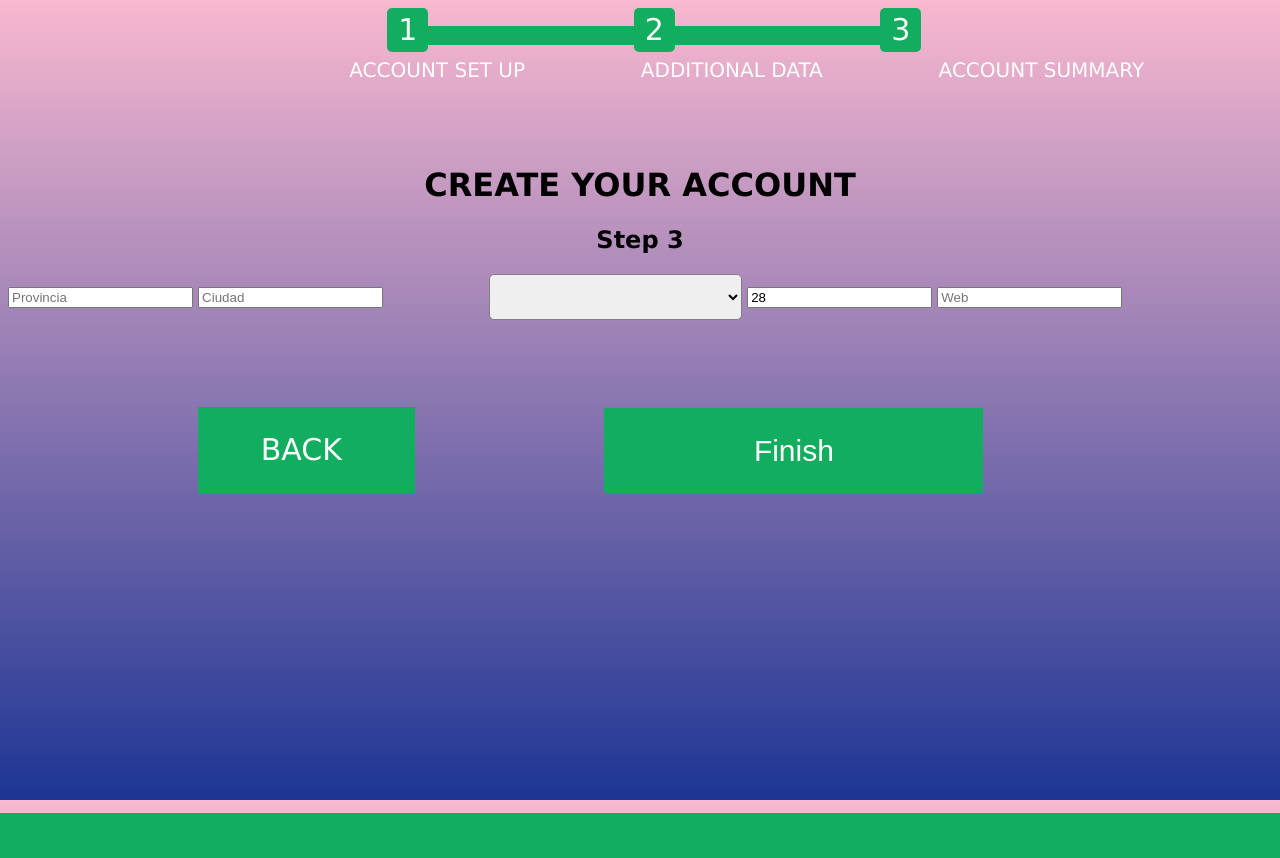
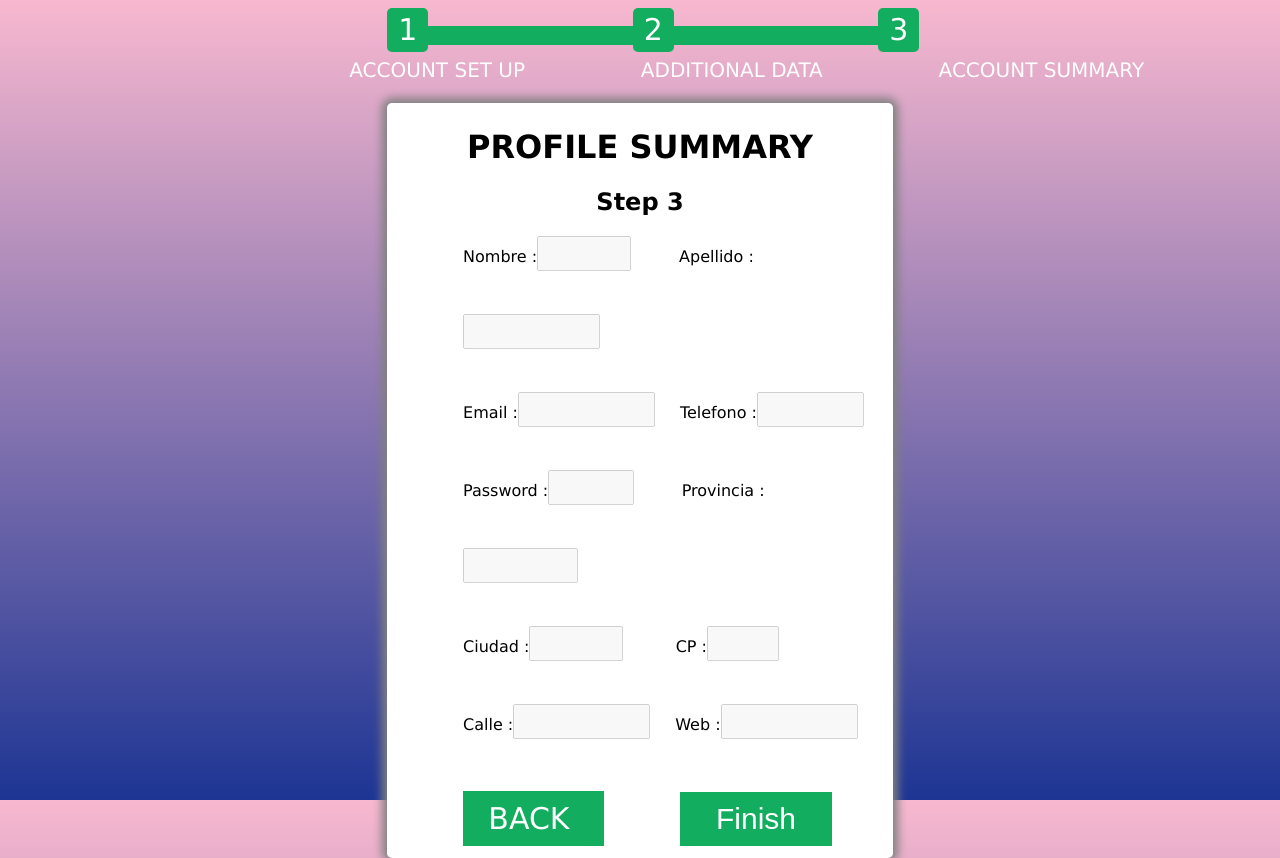
Before and after one commit to PabloBeJ/PracticaFormulario, a PHP site: page /page3.php in a window 1280 px wide. Before the commit the page ends 813 px from the top, so only its background shows below. Run offline with PHP 8.4, Linux system fonts and the light colour scheme.

Commit message:
Modifico visualemnte "page3" y retoco un pco las demás

```diff
--- a/css/style.css
+++ b/css/style.css
@@ -1,19 +1,25 @@
 /* HEAD*/
-body{
-    background-image: linear-gradient(#dea367, #d09ea6);
-    height: 100%;
-    font-family: "Verdana";
-}
 
 html{
     height: 100%;
 }
-body{
+.pagina1{
     background-image: linear-gradient(#dea367, #d09ea6);
     font-family: "Verdana";
 }
+.pagina2{
+    background-image: linear-gradient(#95e4d1, #83cc97);
+    /* HEAD*/
+    height: 100%;
+    font-family: "Verdana";
+}
+.pagina3{
+    background-image: linear-gradient(#f8b8cf, #1d3593);
+    /* origin/main*/
+    font-family: "Verdana";
+}
 
-.Formulario , .Formulario2{
+.Formulario , .Formulario2, .Formulario3{
 /* origin/main*/
     background-color: white;
     margin-left: 30%;
@@ -22,7 +28,7 @@ body{
     box-shadow: 0px 0px 10px 5px grey;
     padding-bottom: 1%;
 }
-/* HEA*/
+
 
 h1,h2{
     text-align: center;
@@ -30,6 +36,8 @@ h1,h2{
 h1{
     padding-top: 5%;
 }
+
+/*Inputs*/
 .Inputs input , .Inputs2 input, select  {
     margin-left: 15%;
     width: 62%;
@@ -50,6 +58,16 @@ h1{
     margin-left: 8%;
     font-size: 15px;
 }
+.Inputs3{
+    padding-left: 15%;
+}
+.Inputs3 > input{
+    margin-bottom: 10%;
+    width: 30%;
+    font-size: 25px;
+    margin-right: 20px;
+}
+/*Botones*/
 .Next , .Back{
     width: 30%;
     font-size: 30px;
@@ -76,7 +94,7 @@ h1{
     width: 100px;
     height: 10px;
     padding: 0.01% 11.6%;
-    margin-left: -5px;
+    margin-left: -6px;
     background-color: white;
 }
 .Titulos{
@@ -93,15 +111,3 @@ img{
     width: 35%;
     margin-left: 2%;
 }
-.pagina2{
-    background-image: linear-gradient(#95e4d1, #83cc97);
-/* HEAD*/
-    height: 100%;
-    font-family: "Verdana";
-}
-.pagina3{
-    background-image: linear-gradient(#f8b8cf, #1d3593);
-    height: 100%;
-/* origin/main*/
-    font-family: "Verdana";
-}
--- a/page1.php
+++ b/page1.php
@@ -8,7 +8,7 @@
     <title>Práctica Formulario</title>
     <link rel="stylesheet" type="text/css" href="css/style.css">
 </head>
-<body>
+<body class="pagina1">
     <div class="Numeros">
         <span class="pagina" style="background-color:#12ad5e; color: white">1</span>
         <span class="lineas"></span>
@@ -22,11 +22,11 @@
         <span>ACCOUNT SUMMARY</span>
     </div>
     <div class="Formulario">
-        <h1>CREATE YOUR ACCOUNT</h1>pruebas
+        <h1>CREATE YOUR ACCOUNT</h1>
         <h2>Step 1</h2>
         <div class="Inputs">
             <input type="text" placeholder="Nombre" name="nombre"><br>
-            <input type="text" placeholder="Apellidos" name="apellidos"><br>
+            <input type="text" placeholder="Apellido" name="apellido"><br>
             <input type="text" placeholder="Email" name="email"><br>
             <input type="text" placeholder="Teléfono" name="telefono"><br>
             <input type="password" placeholder="Contraseña" name="password"><br>
--- a/page2.php
+++ b/page2.php
@@ -40,7 +40,7 @@ foreach ($meses as $numero => $valor){
     <span>ACCOUNT SUMMARY</span>
 </div>
 <div class="Formulario">
-    <h1>CREATE YOUR ACCOUNT</h1>
+    <h1>Add Extra Data</h1>
     <h2>Step 2</h2>
     <img src="img/Espana.jpg" ; alt="Mapa de Espana">
     <div class="Inputs2">
--- a/page3.php
+++ b/page3.php
@@ -1,6 +1,22 @@
 <?php
 //Formulario que muestre los datos de los anteriores formularios
 // no soy robot, mensaje de confirmacion y descargar fcihero con datos
+if(isset($_GET['finish'])){
+    $fichero = "datos.txt";
+    $aceptar = null;
+    echo "<script>
+        window.confirm('¿Quieres descargar un documento con tus datos?')
+        </script>";
+
+
+        // Abre el fichero para obtener el contenido existente
+        $actual = file_get_contents($fichero);
+        // Añade una nueva persona al fichero
+        $actual.= "hola";
+        // Escribe el contenido al fichero
+        file_put_contents($fichero,$actual);
+
+}
 ?>
 <!doctype html>
 <html lang="en">
@@ -25,27 +41,26 @@
         <span>ACCOUNT SUMMARY</span>
     </div>
     <div class="Formulario3">
-    <h1>CREATE YOUR ACCOUNT</h1>
+        <h1>PROFILE SUMMARY</h1>
         <h2>Step 3</h2>
         <div class="Inputs3">
-        <input type="text" placeholder="Provincia" name="provincia" readonly value="">
-        <input type="" placeholder="Ciudad" name="ciudad">
-        <select name="ciudad" id="ciudad">
-            <option value=""></option>
-            <option value="Monclo-Aravaca">Moncloa-Aravaca</option>
-            <option value="pinto">Pinto</option>
-        </select>
-        <input type="text" placeholder="Código Postal" name="cp" value="28" readonly>
-        <input type="text" placeholder="Web" name="web">
+            Nombre :<input type="text" name="nombre" style="width:20%; margin-right: 10%" disabled>
+            Apellido :<input type="text" name="apellido" disabled><br>
+            Email :<input type="text" name="email" disabled>
+            Telefono :<input type="text" name="telefono" style="width:23%" disabled><br>
+            Password :<input type="text" name="password" style="width:18%; margin-right: 10%" disabled>
+            Provincia :<input type="text" name="provincia" style="width:25%" disabled><br>
+            Ciudad :<input type="text" name="ciudad" style="width:20%; margin-right:11%;" disabled>
+            CP :<input type="text" name="cp" style="width: 15%" disabled><br>
+            Calle :<input type="text" name="calle" disabled>
+            Web :<input type="text" name="web" disabled>
         </div>
         <div class="botones">
-        <form action="page3.php" methods="GET">
-            <a class="Back" href="page2.php" methods="GET" style="cursor: pointer; margin-left: 15%; padding: 2% 5%; text-decoration: none">BACK </a>
-            <a href="page2.php" methods="GET">
-                <input class="Next" type="submit" value="Finish" name="finish"
-                       style="cursor: pointer;  margin-left: 15%;"></a>
-            </a>
+            <form method="Get" name="formulario">
+                <a class="Back" href="page2.php"  style="cursor: pointer; margin-left: 15%; padding: 2% 5%; text-decoration: none">BACK </a>
+                <input class="Next" type="submit" value="Finish" name="finish" style="cursor: pointer;  margin-left: 15%;"></a>
             </form>
+        </div>
     </div>
 </body>
 </html>
```
Lines whose indentation alone changed are shown as unchanged.
